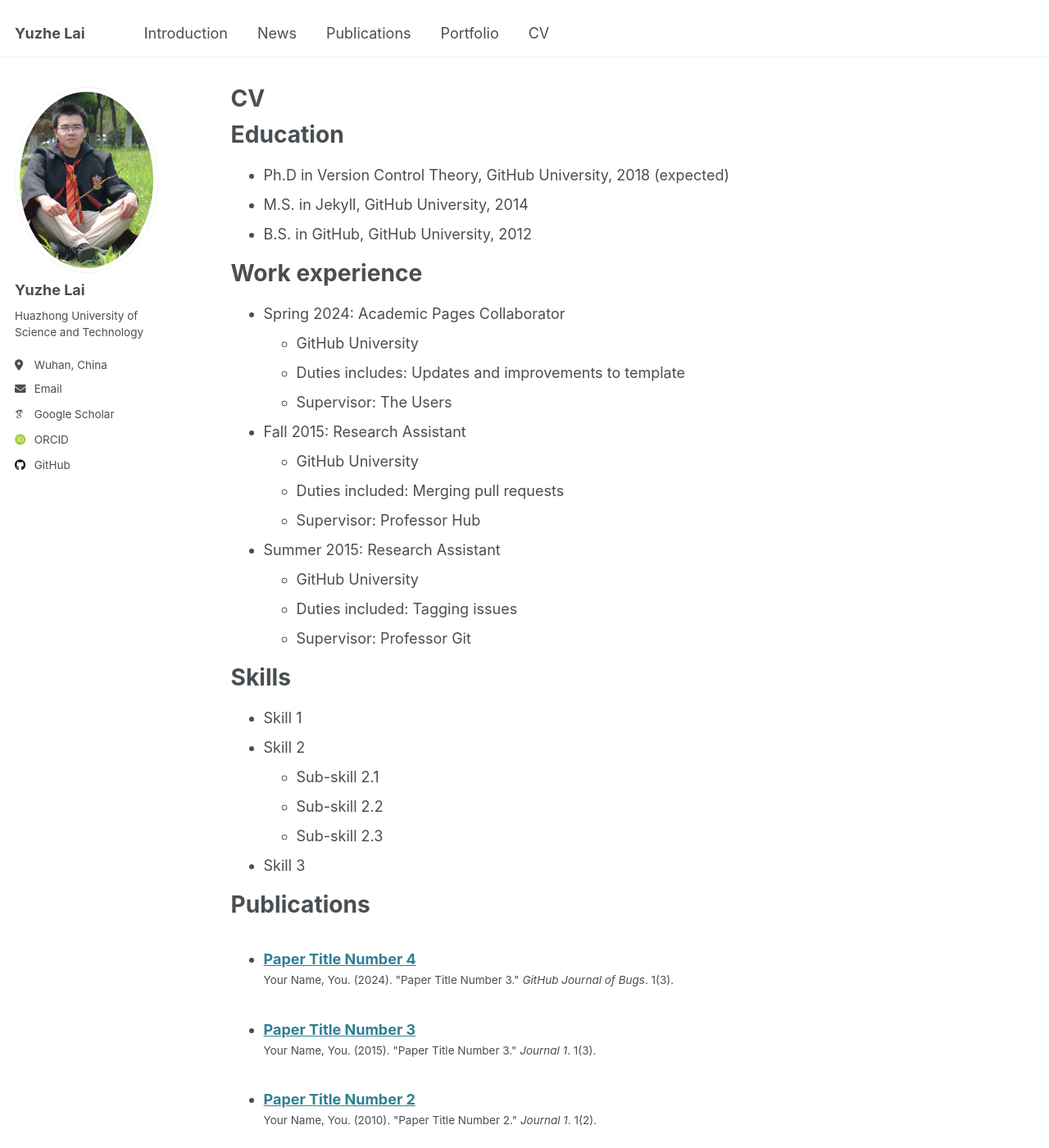
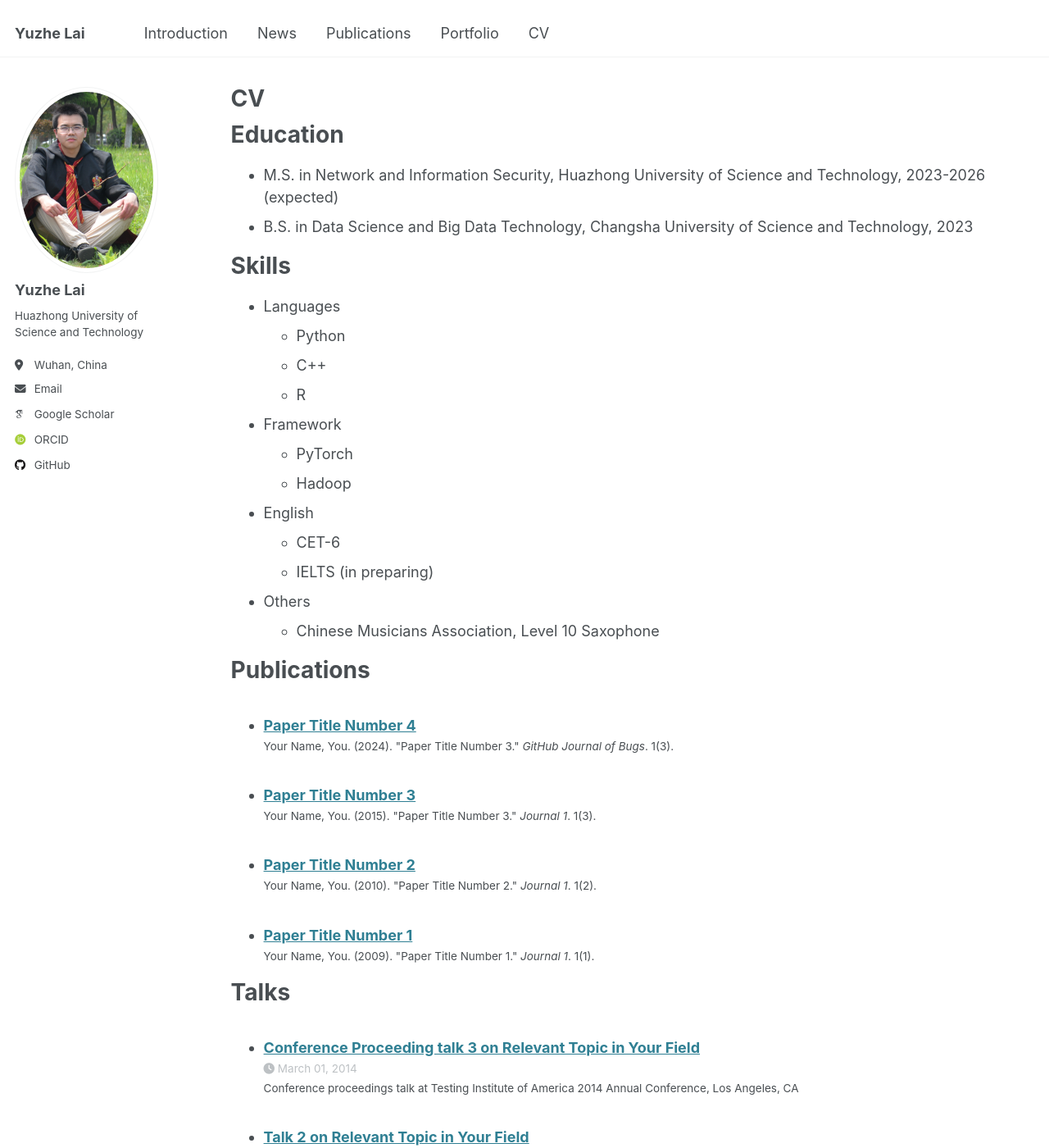
Before and after one commit to plague155/plague155.github.io, a Jekyll site: the page built from _pages/cv.md, in a window 1280 px wide and 1400 px high. Shown: the whole window at 82% size. Built offline with Jekyll 4.4.1, drawn with Linux system fonts in a browser that asks for light colours; some web fonts are replaced.

Commit message:
Update cv.md

```diff
--- a/_pages/cv.md
+++ b/_pages/cv.md
@@ -11,35 +11,26 @@ redirect_from:
 
 Education
 ======
-* Ph.D in Version Control Theory, GitHub University, 2018 (expected)
-* M.S. in Jekyll, GitHub University, 2014
-* B.S. in GitHub, GitHub University, 2012
-
-Work experience
-======
-* Spring 2024: Academic Pages Collaborator
-  * GitHub University
-  * Duties includes: Updates and improvements to template
-  * Supervisor: The Users
-
-* Fall 2015: Research Assistant
-  * GitHub University
-  * Duties included: Merging pull requests
-  * Supervisor: Professor Hub
-
-* Summer 2015: Research Assistant
-  * GitHub University
-  * Duties included: Tagging issues
-  * Supervisor: Professor Git
+* M.S. in Network and Information Security, Huazhong University of Science and Technology, 2023-2026 (expected)
+* B.S. in Data Science and Big Data Technology, Changsha University of Science and Technology, 2023
 
 Skills
 ======
-* Skill 1
-* Skill 2
-  * Sub-skill 2.1
-  * Sub-skill 2.2
-  * Sub-skill 2.3
-* Skill 3
+* Languages
+  * Python
+  * C++
+  * R
+
+* Framework
+  * PyTorch
+  * Hadoop
+
+* English
+  * CET-6
+  * IELTS (in preparing)
+
+* Others
+  * Chinese Musicians Association, Level 10 Saxophone
 
 Publications
 ======
```
